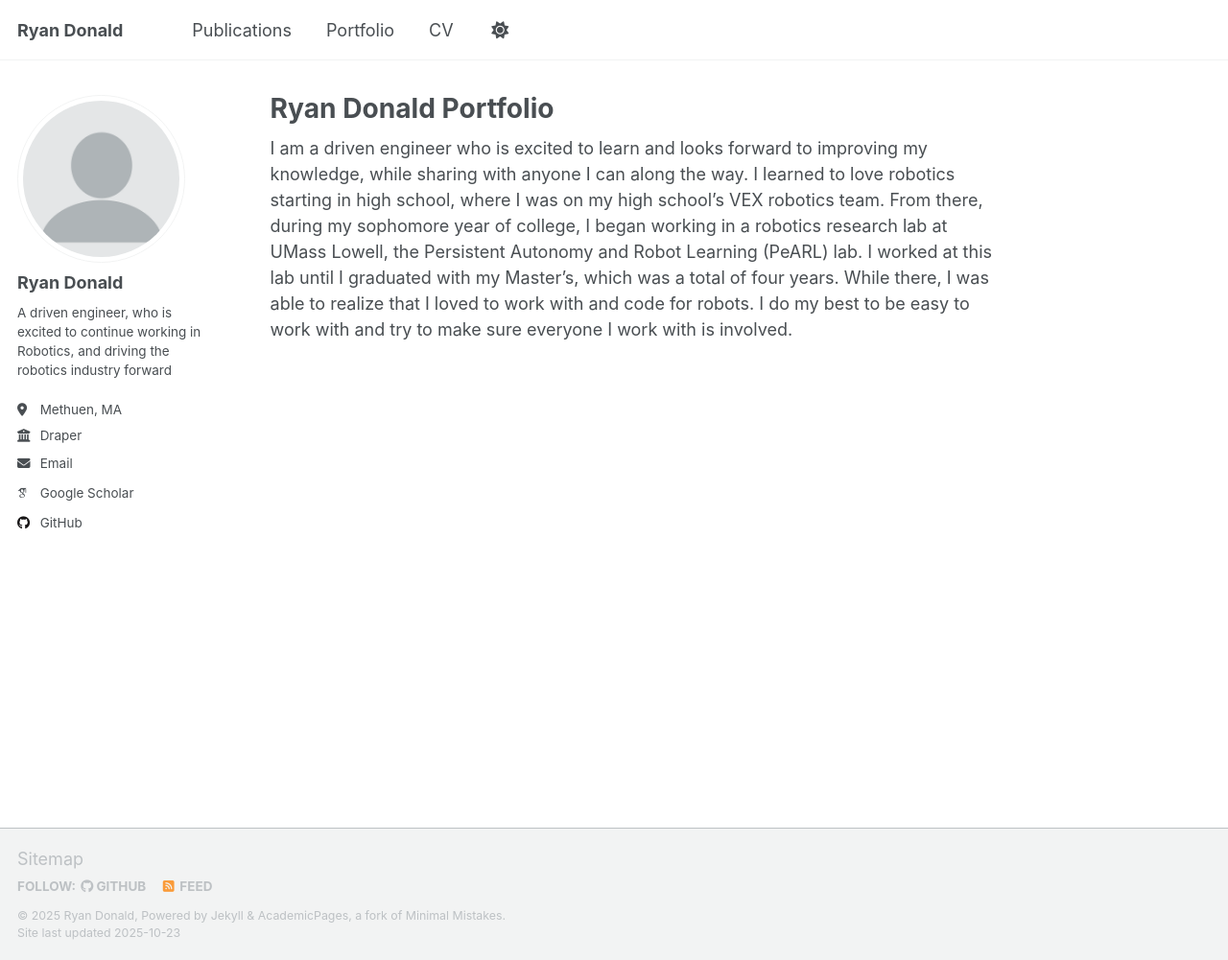
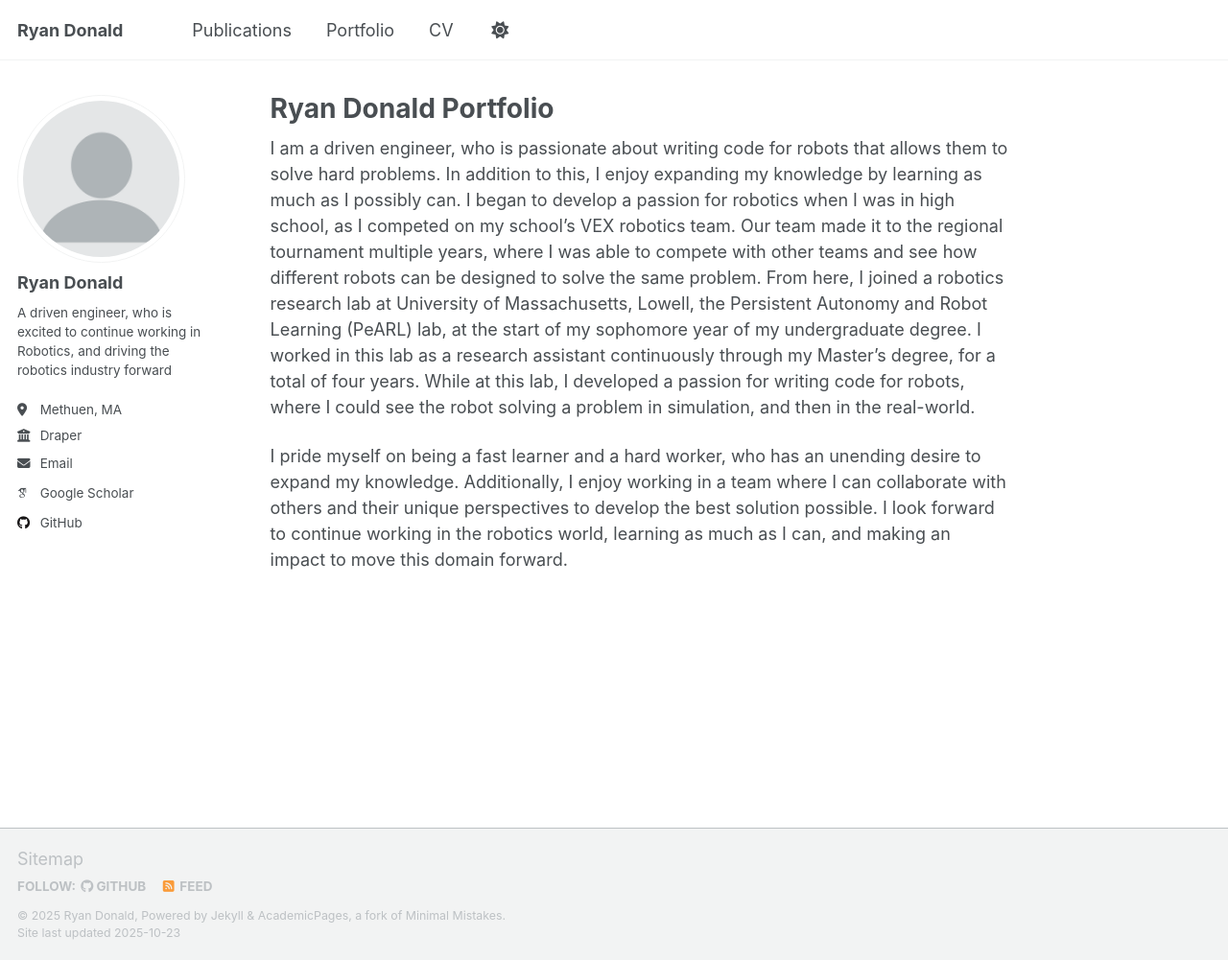
Before and after one commit to ryan-donald/ryan-donald.github.io, a Jekyll site: the page built from _pages/about.md, in a window 1280 px wide and 1001 px high. Shown: the whole window at 96% size. Built offline with Jekyll 4.4.1, drawn with Linux system fonts in a browser that asks for light colours; some web fonts are replaced; a script that is not in the unit is left out.

Commit message:
updating pages

```diff
--- a/_pages/about.md
+++ b/_pages/about.md
@@ -7,4 +7,8 @@ redirect_from:
   - /about.html
 ---
 
-I am a driven engineer who is excited to learn and looks forward to improving my knowledge, while sharing with anyone I can along the way. I learned to love robotics starting in high school, where I was on my high school’s VEX robotics team. From there, during my sophomore year of college, I began working in a robotics research lab at UMass Lowell, the Persistent Autonomy and Robot Learning (PeARL) lab. I worked at this lab until I graduated with my Master’s, which was a total of four years.  While there, I was able to realize that I loved to work with and code for robots. I do my best to be easy to work with and try to make sure everyone I work with is involved.
+I am a driven engineer, who is passionate about writing code for robots that allows them to solve hard problems. In addition to this, I enjoy expanding my knowledge by learning as much as I possibly can. I began to develop a passion for robotics when I was in high school, as I competed on my school's VEX robotics team. Our team made it to the regional tournament multiple years, where I was able to compete with other teams and see how different robots can be designed to solve the same problem. From here, I joined a robotics research lab at University of Massachusetts, Lowell, the Persistent Autonomy and Robot Learning (PeARL) lab, at the start of my sophomore year of my undergraduate degree. I worked in this lab as a research assistant continuously through my Master's degree, for a total of four years. While at this lab, I developed a passion for writing code for robots, where I could see the robot solving a problem in simulation, and then in the real-world.
+
+I pride myself on being a fast learner and a hard worker, who has an unending desire to expand my knowledge. Additionally, I enjoy working in a team where I can collaborate with others and their unique perspectives to develop the best solution possible. I look forward to continue working in the robotics world, learning as much as I can, and making an impact to move this domain forward.
+
+<!--I am a driven engineer who is excited to learn and looks forward to improving my knowledge, while sharing with anyone I can along the way. I learned to love robotics starting in high school, where I was on my high school’s VEX robotics team. From there, during my sophomore year of college, I began working in a robotics research lab at UMass Lowell, the Persistent Autonomy and Robot Learning (PeARL) lab. I worked at this lab until I graduated with my Master’s, which was a total of four years.  While there, I was able to realize that I loved to work with and code for robots. I do my best to be easy to work with and try to make sure everyone I work with is involved.-->
```
Also changed, not shown: _portfolio/PokerBot.md (+1 -1 lines).
